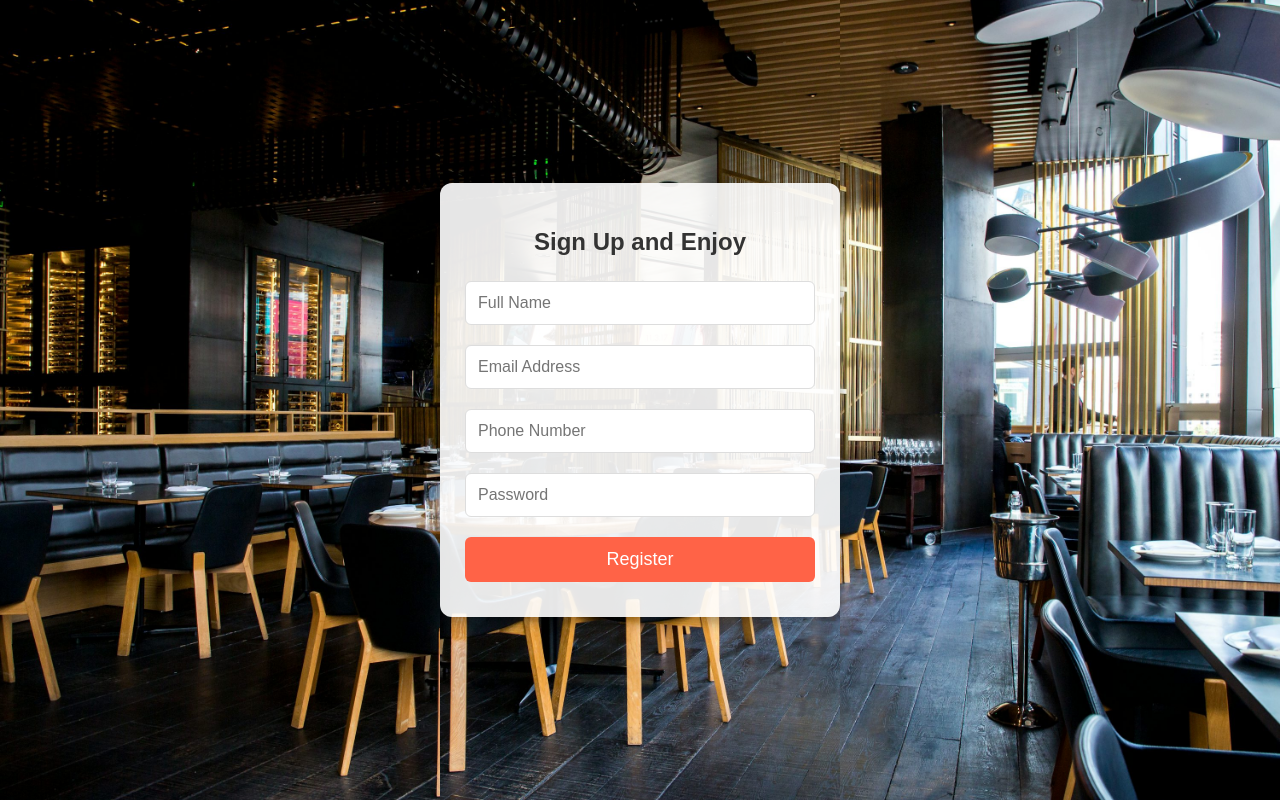
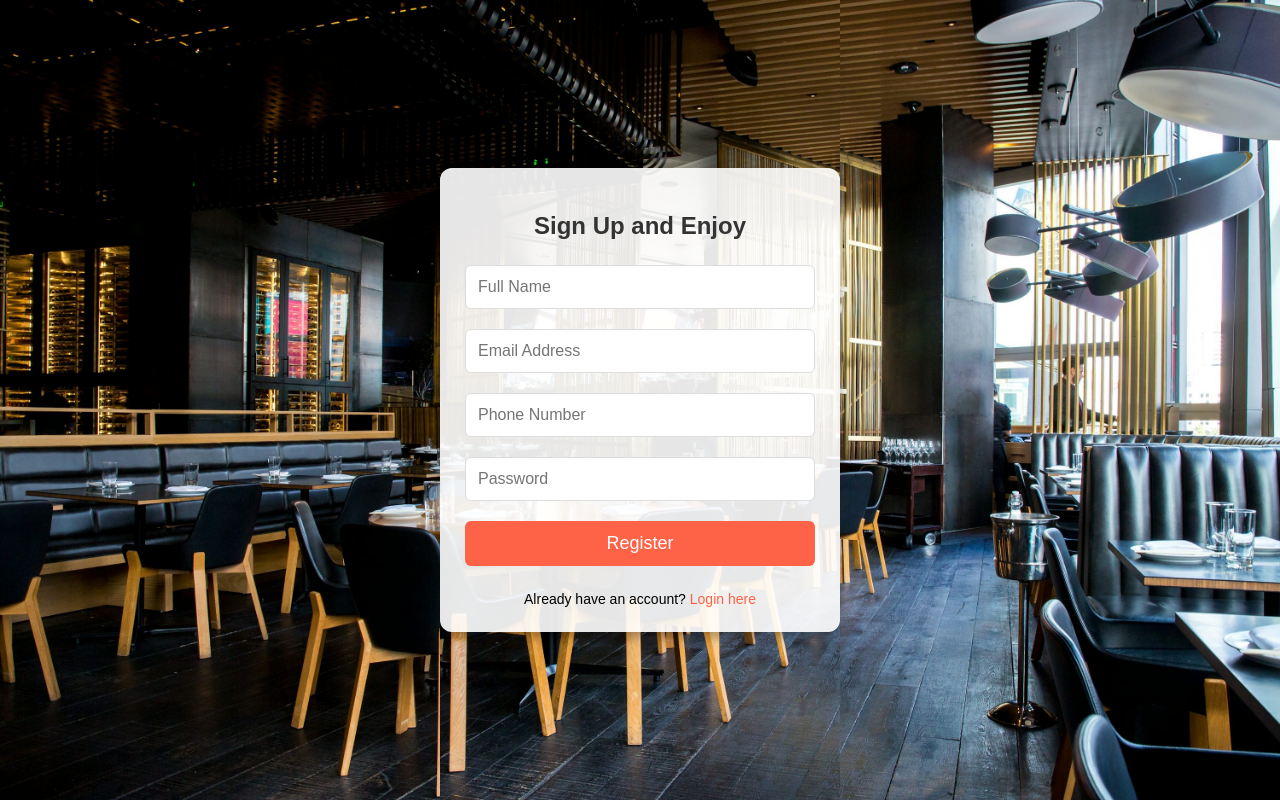
Before and after one commit to Yousufshishir/311project, a PHP site: page /reg.php in a window 1280 px wide. Run offline with PHP 8.4, Linux system fonts and the light colour scheme.

Commit message:
login,registration

```diff
--- a/login.php
+++ b/login.php
@@ -190,6 +190,5 @@ if (isset($_GET['logout'])) {
             Don't have an account? <a href="reg.php">Register here</a>
         </div>
 
-        <div class="logout-link">
-            <a href="?logout=true">Logout</a>
-        </div>
+
+    </div>
--- a/reg.php
+++ b/reg.php
@@ -67,8 +67,9 @@ if ($_SERVER['REQUEST_METHOD'] == 'POST' && isset($_POST['submit'])) {
 
             // Execute the statement
             if (mysqli_stmt_execute($stmt)) {
-                $_SESSION['message'] = "Registration successful!";
+                $_SESSION['message'] = "Registration successful! Please login.";
                 $_SESSION['message_type'] = 'success';
+                $_SESSION['redirect_to_login'] = true;
             } else {
                 $_SESSION['message'] = "Error: " . mysqli_stmt_error($stmt);
                 $_SESSION['message_type'] = 'error';
@@ -84,6 +85,13 @@ if ($_SERVER['REQUEST_METHOD'] == 'POST' && isset($_POST['submit'])) {
 
     // Close connection
     mysqli_close($conn);
+
+    // Redirect to login page on successful registration
+    if (isset($_SESSION['redirect_to_login']) && $_SESSION['redirect_to_login'] === true) {
+        unset($_SESSION['redirect_to_login']);
+        header("Location: login.php");
+        exit();
+    }
 
     // Redirect to prevent form resubmission
     header("Location: " . $_SERVER['PHP_SELF']);
@@ -176,6 +184,20 @@ if ($_SERVER['REQUEST_METHOD'] == 'POST' && isset($_POST['submit'])) {
         color: #721c24;
         border: 1px solid #f5c6cb;
     }
+
+    .login-link {
+        margin-top: 15px;
+        font-size: 14px;
+    }
+
+    .login-link a {
+        color: #FF6347;
+        text-decoration: none;
+    }
+
+    .login-link a:hover {
+        text-decoration: underline;
+    }
     </style>
 </head>
 
@@ -190,6 +212,9 @@ if ($_SERVER['REQUEST_METHOD'] == 'POST' && isset($_POST['submit'])) {
             <input type="password" name="password" placeholder="Password" required minlength="6">
             <input type="submit" name="submit" value="Register">
         </form>
+        <div class="login-link">
+            Already have an account? <a href="login.php">Login here</a>
+        </div>
     </div>
 </body>
 
```
